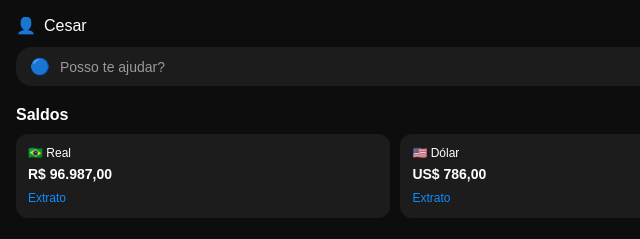
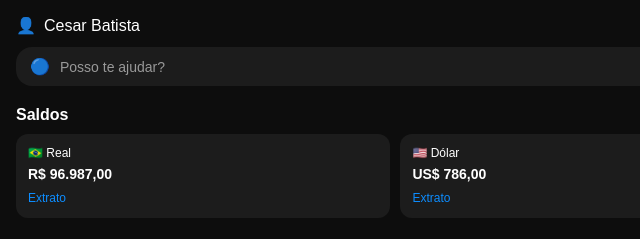
Before and after one commit to raszec/c6fakepage, a plain HTML site: page index.html in a window 1280 px wide. Shown: the top 239 px of the page, 0-640 px from the left. Drawn offline with Linux system fonts and the light colour scheme.

Commit message:
Update index.html

```diff
--- a/index.html
+++ b/index.html
@@ -14,7 +14,7 @@
   <section class="profile-section">
     <div class="user-info">
       <span class="user-icon">👤</span>
-      <span class="username">Cesar</span>
+      <span class="username">Cesar Batista</span>
     </div>
     <div class="bank-logo">C6BANK</div>
   </section>
```
